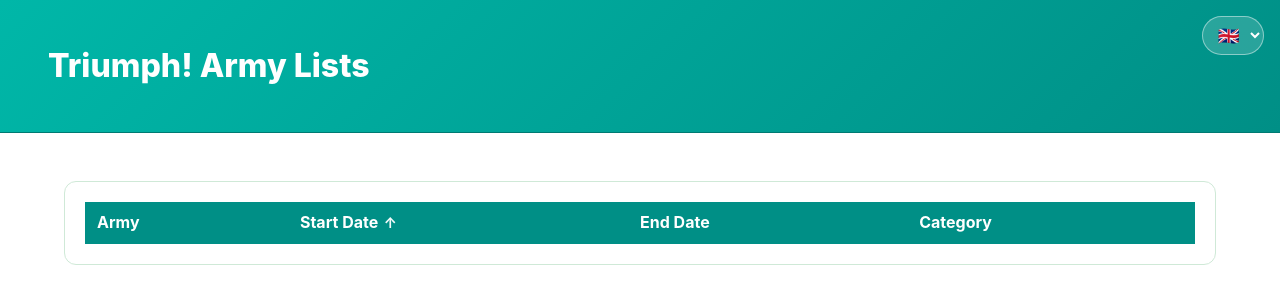
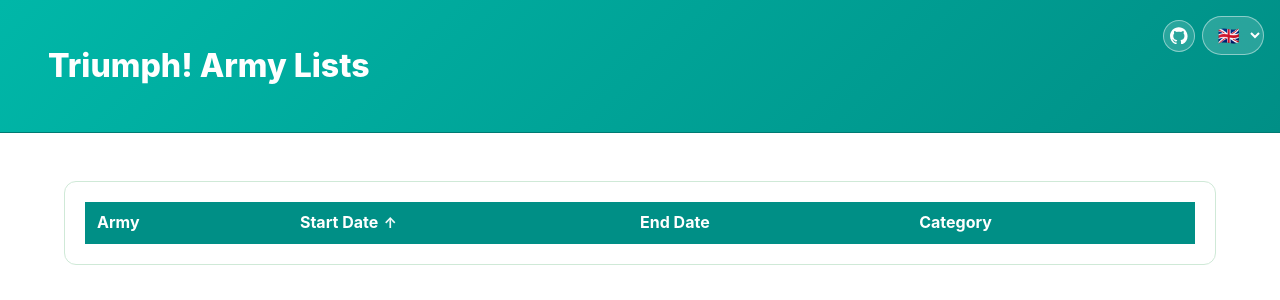
Before and after one commit to leberechtreinhold/leberechtreinhold.github.io, a Flask app: page / in a window 1280 px wide. Shown: the top 300 px of the page. Run offline with Flask 3, Linux system fonts and the light colour scheme; lists and menus that the app fills with data are empty; parts of the project's set-up code (start-up, migrations or seed data) failed here and were passed over.

Commit message:
Added github link

```diff
--- a/templates/triumph_db.html
+++ b/templates/triumph_db.html
@@ -45,6 +45,31 @@
                 top: 1rem;
                 right: 1rem;
                 z-index: 20;
+                display: inline-flex;
+                align-items: center;
+                gap: 0.45rem;
+            }
+
+            .language-switcher .github-link {
+                width: 2rem;
+                height: 2rem;
+                display: inline-flex;
+                align-items: center;
+                justify-content: center;
+                border: 1px solid rgba(255, 255, 255, 0.45);
+                border-radius: 999px;
+                background: rgba(255, 255, 255, 0.16);
+                color: #ffffff;
+            }
+
+            .language-switcher .github-link:hover {
+                background: rgba(255, 255, 255, 0.24);
+            }
+
+            .language-switcher .github-link svg {
+                width: 1.1rem;
+                height: 1.1rem;
+                fill: currentColor;
             }
 
             .language-switcher select {
@@ -121,6 +146,17 @@
     </head>
     <body>
         <div class="language-switcher">
+            <a
+                class="github-link"
+                href="https://github.com/leberechtreinhold/leberechtreinhold.github.io"
+                target="_blank"
+                rel="noopener noreferrer"
+                aria-label="Open GitHub repository"
+            >
+                <svg viewBox="0 0 24 24" aria-hidden="true" focusable="false">
+                    <path d="M12 0.3C5.4 0.3 0 5.7 0 12.3c0 5.3 3.4 9.8 8.2 11.4 0.6 0.1 0.8-0.3 0.8-0.6 0-0.3 0-1.1 0-2.1-3.3 0.7-4-1.4-4-1.4-0.5-1.4-1.3-1.7-1.3-1.7-1.1-0.7 0.1-0.7 0.1-0.7 1.2 0.1 1.9 1.3 1.9 1.3 1.1 1.8 2.8 1.3 3.5 1 0.1-0.8 0.4-1.3 0.8-1.6-2.7-0.3-5.5-1.3-5.5-6 0-1.3 0.5-2.4 1.2-3.2-0.1-0.3-0.5-1.5 0.1-3.1 0 0 1-0.3 3.3 1.2 1-0.3 2-0.4 3-0.4s2.1 0.1 3 0.4c2.3-1.5 3.3-1.2 3.3-1.2 0.7 1.6 0.3 2.8 0.1 3.1 0.8 0.8 1.2 1.9 1.2 3.2 0 4.7-2.8 5.7-5.5 6 0.4 0.4 0.8 1.1 0.8 2.2 0 1.6 0 2.8 0 3.2 0 0.3 0.2 0.7 0.8 0.6 4.7-1.6 8.2-6.1 8.2-11.4C24 5.7 18.6 0.3 12 0.3z" />
+                </svg>
+            </a>
             <label for="language-select" class="is-sr-only">Language</label>
             <select id="language-select" aria-label="Language selector">
                 <option value="en">🇬🇧</option>
```
